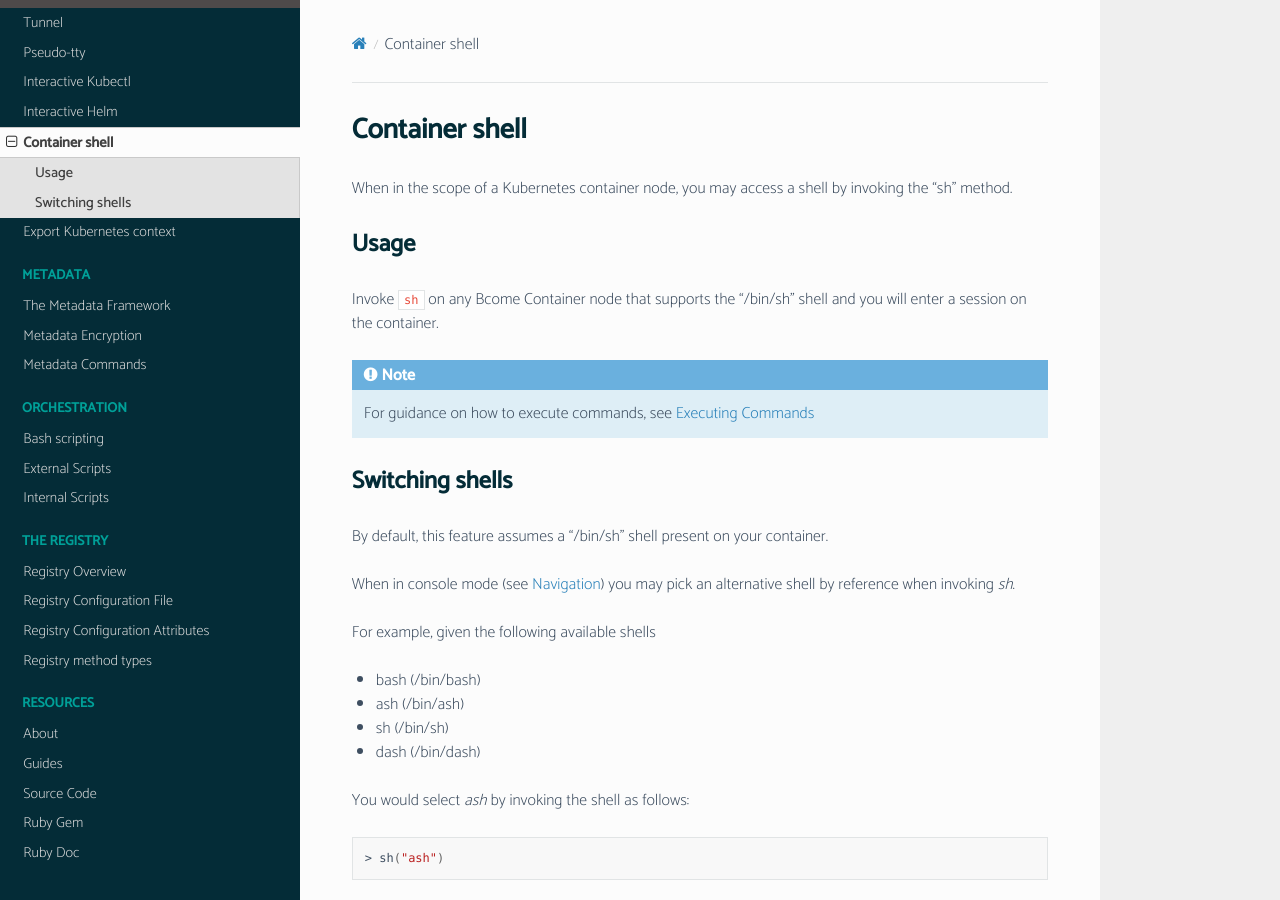
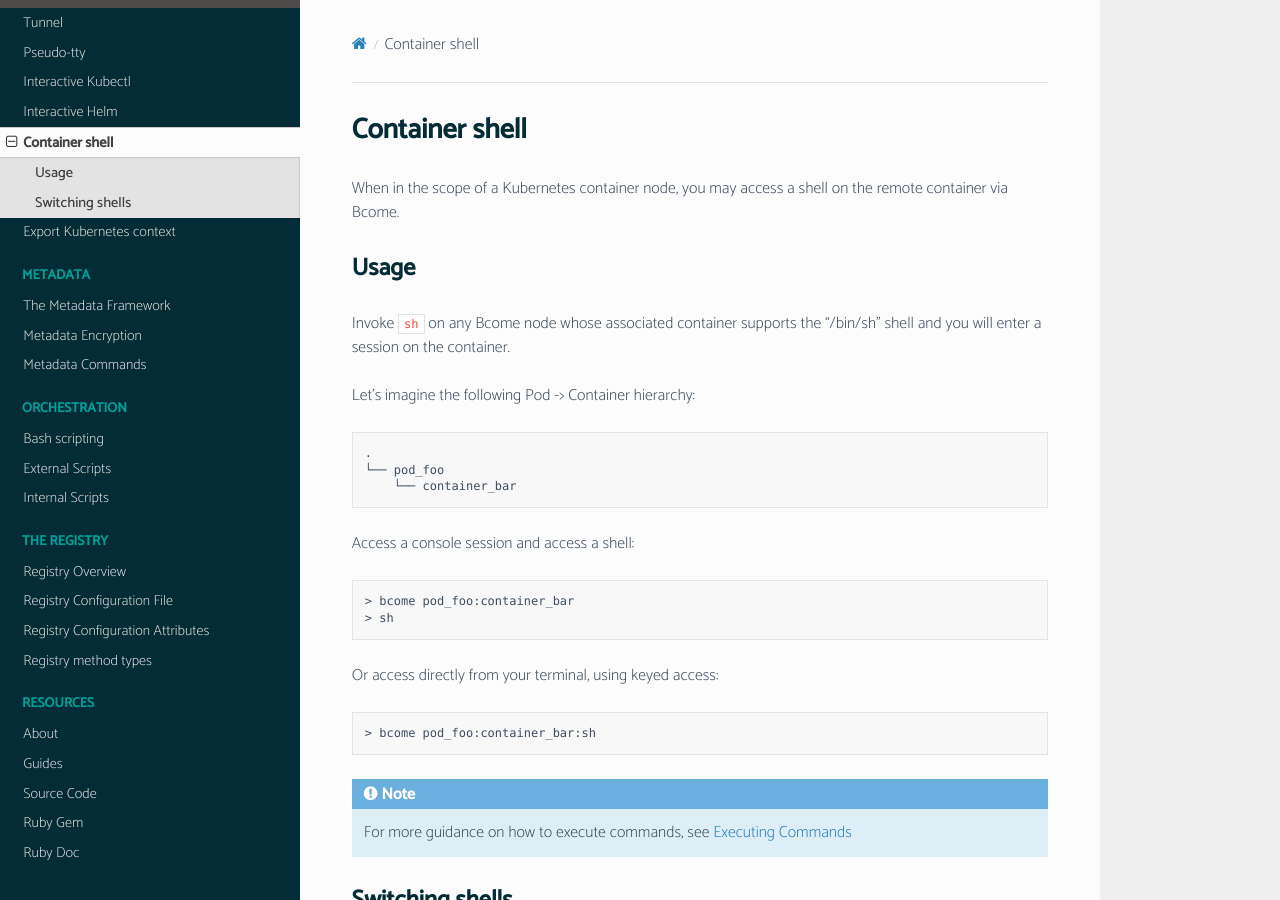
Before and after one commit to webzakimbo/bcome-read-the-docs, a Sphinx documentation site: the page built from docs/source/notable/k8-sh.rst, in a window 1280 px wide and 900 px high. Built offline with Sphinx 7.4.7 and the Read the Docs theme 2.0.0, drawn with Linux system fonts in a browser that asks for light colours; pages that are not in the unit, such as notebooks, are missing from menus.

Commit message:
Rudimentary shell docs

```diff
--- a/docs/source/notable/k8-sh.rst
+++ b/docs/source/notable/k8-sh.rst
@@ -7,16 +7,37 @@
 Container shell
 ***************
 
-When in the scope of a Kubernetes container node, you may access a shell by invoking the "sh" method.
+When in the scope of a Kubernetes container node, you may access a shell on the remote container via Bcome.
 
 Usage
 ^^^^^
 
-Invoke ``sh`` on any Bcome Container node that supports the "/bin/sh" shell and you will enter a session on the container.
+Invoke ``sh`` on any Bcome node whose associated container supports the "/bin/sh" shell and you will enter a session on the container.
+
+Let's imagine the following Pod -> Container hierarchy:
+
+.. code-block:: bash
+
+   .
+   └── pod_foo
+       └── container_bar
+
+Access a console session and access a shell:
+
+.. code-block:: bash
+
+  > bcome pod_foo:container_bar
+  > sh
+
+Or access directly from your terminal, using keyed access:
+
+.. code-block:: bash
+
+  > bcome pod_foo:container_bar:sh
 
 .. note::
 
-  For guidance on how to execute commands, see :doc:`../usage/executing-commands`
+  For more guidance on how to execute commands, see :doc:`../usage/executing-commands`
 
 Switching shells
 ^^^^^^^^^^^^^^^^
```
